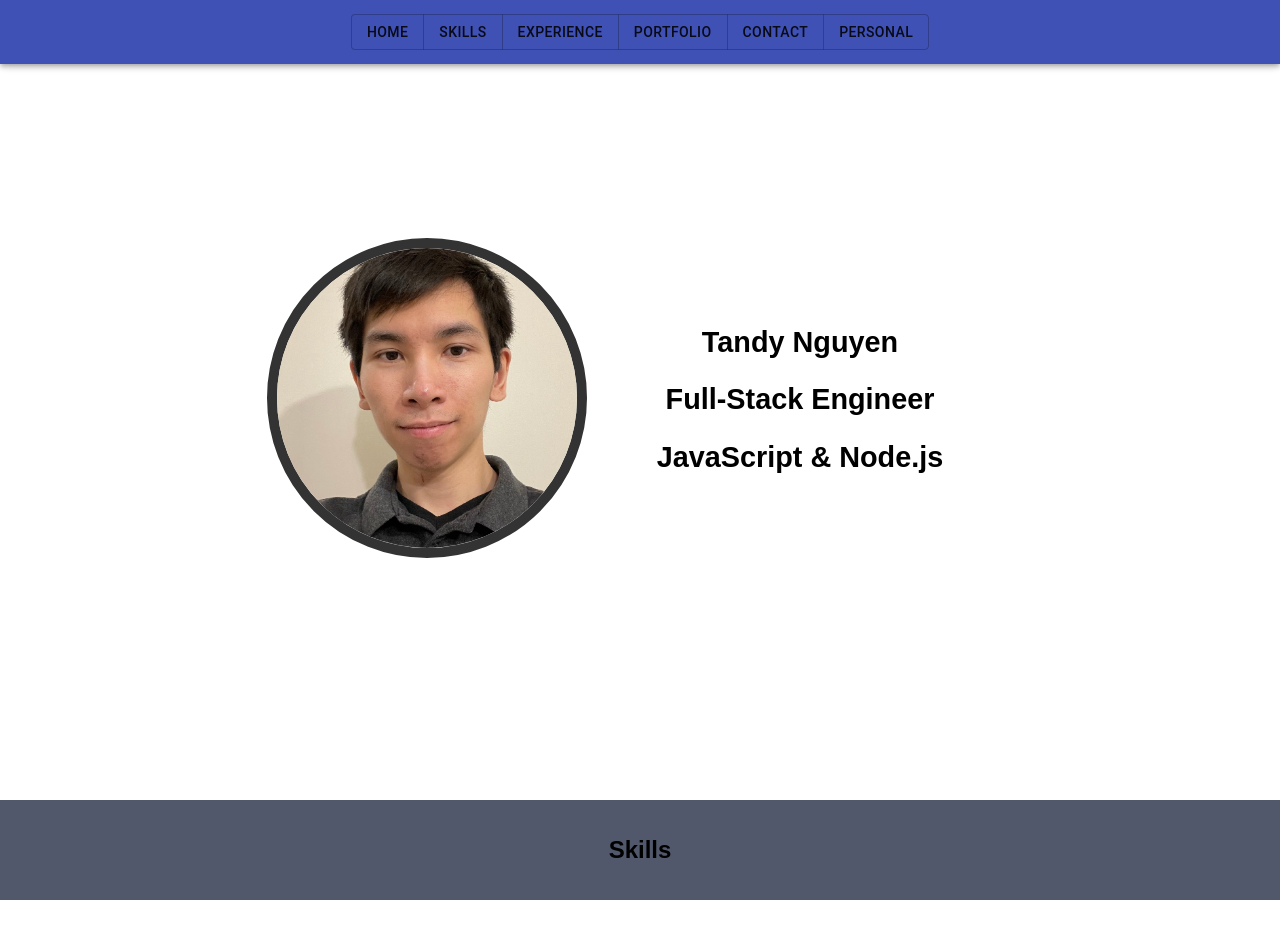
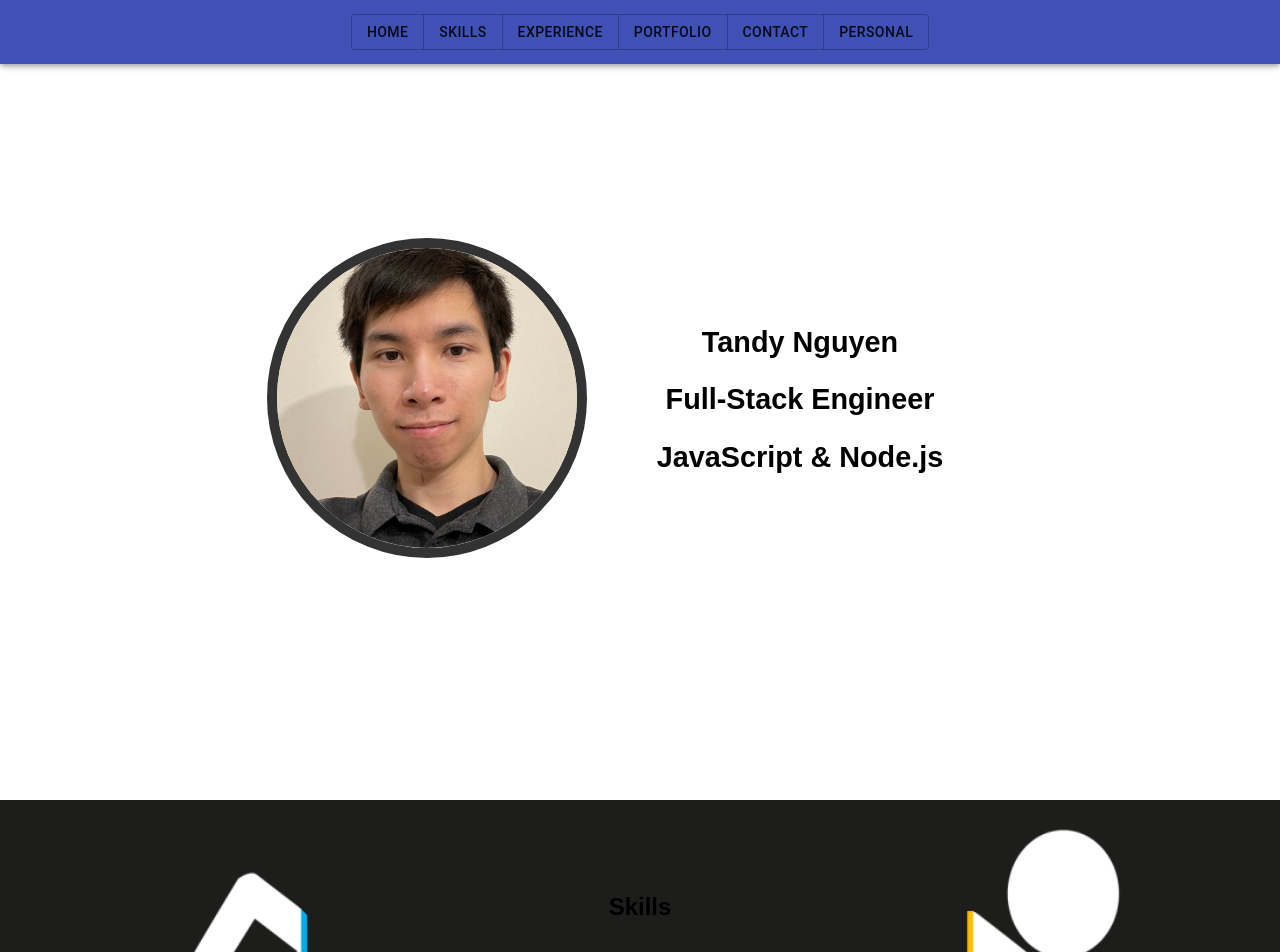
Before and after one commit to TandyN/my-website, a React app: page / in a window 1280 px wide. Shown: the top 952 px of the page. Built offline with nearby package versions, Linux system fonts and the light colour scheme.

Commit message:
Add skills background

```diff
--- a/src/components/App.jsx
+++ b/src/components/App.jsx
@@ -32,7 +32,6 @@ const App = () => {
     >
       <MenuBar />
       <SectionHome />
-      <h2 className={appBoxClass.seperator}>Skills</h2>
       <SectionSkills />
       <h2 className={appBoxClass.seperator}>Experience</h2>
       <SectionExperience />
--- a/src/components/SectionSkills/index.jsx
+++ b/src/components/SectionSkills/index.jsx
@@ -3,19 +3,42 @@ import Grid from '@material-ui/core/Grid';
 import { makeStyles } from '@material-ui/core/styles';
 import SkillsCategories from './SkillsCategories';
 
+import backgroundSkills from '../../../images/skills-background.png';
+
 const styledSkillsWrapper = makeStyles((theme) => ({
   root: {
+    backgroundAttachment: 'fixed',
+    backgroundPosition: 'center',
+    backgroundRepeat: 'no-repeat',
+    backgroundSize: 'cover',
+    backgroundImage: `url(${backgroundSkills})`,
     height: '60%',
     [theme.breakpoints.down('sm')]: {
-      backgroundColor: '#51586b',
-      height: '50%',
+      backgroundImage: `none`,
+      backgroundColor: '#1d1d1b',
     },
+  }
+}));
+
+const styledSkillsHeader = makeStyles((theme) => ({
+  root: {
+    [theme.breakpoints.down('sm')]: {
+      backgroundImage: `url(${backgroundSkills})`,
+      backgroundSize: '100%',
+      backgroundRepeat: 'no-repeat',
+      backgroundPosition: 'center',
+      width: '200px',
+    },
+  },
+  text: {
+    textAlign: 'center',
   }
 }));
 
 
 const SectionSkills = () => {
   const styledSkillsWrapperClass = styledSkillsWrapper();
+  const styledSkillsHeaderClass = styledSkillsHeader();
 
   return (
     <Grid
@@ -25,6 +48,9 @@ const SectionSkills = () => {
       justify="space-evenly"
       className={styledSkillsWrapperClass.root}
     >
+      <div className={styledSkillsHeaderClass.root}>
+        <h2 className={styledSkillsHeaderClass.text}>Skills</h2>
+      </div>
       <SkillsCategories />
     </Grid>
   )
```
Also changed, not shown: images/skills-background.png (added).
